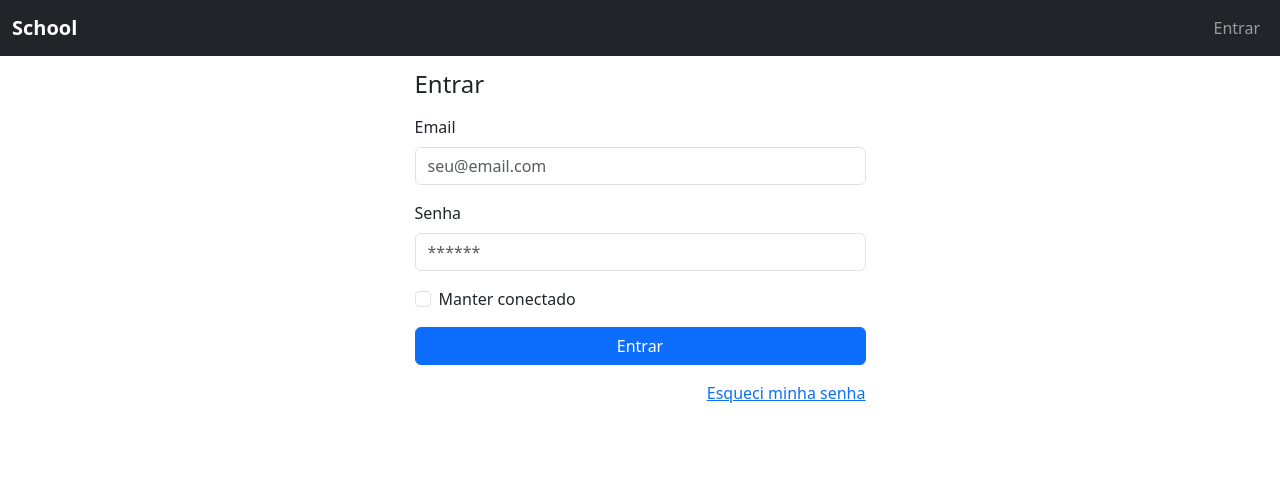
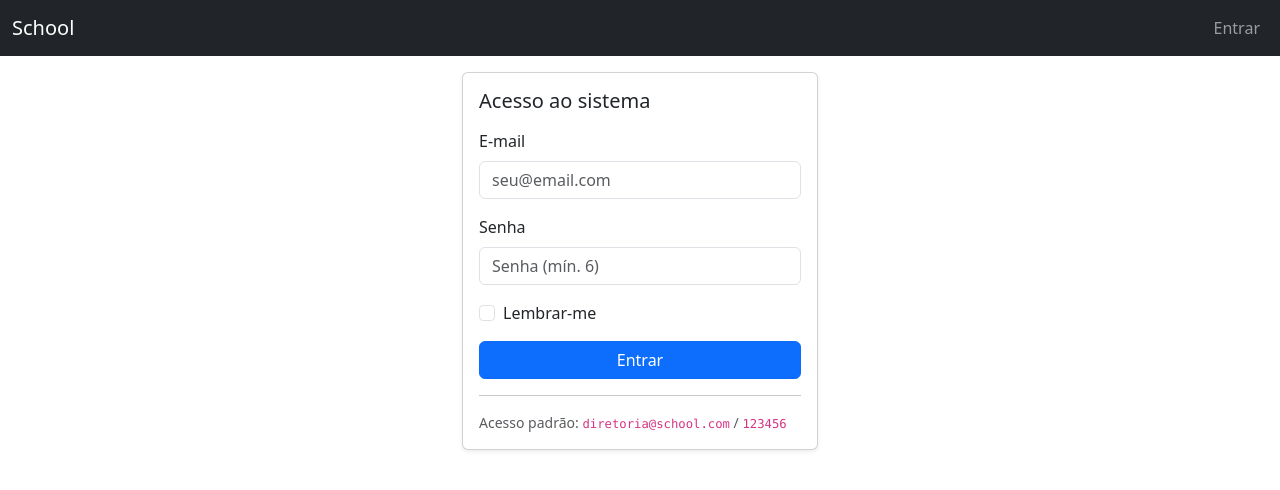
Before and after one commit to odlagro/school, a Flask app: page /login in a window 1280 px wide. Shown: the top 490 px of the page. Run offline with Flask 3, Linux system fonts and the light colour scheme.

Commit message:
Mensagem do que mudou

```diff
--- a/app.py
+++ b/app.py
@@ -1,100 +1,63 @@
-import os
-from datetime import datetime
-
-from flask import Flask, render_template, redirect, url_for
+import logging
+from flask import Flask, render_template, redirect, url_for, request
 from werkzeug.middleware.proxy_fix import ProxyFix
-from sqlalchemy import select
-from sqlalchemy.exc import IntegrityError
 
 from config import Config
-from extensions import db, login_manager, csrf
-from models import User
+from extensions import db, csrf, login_manager
+from models import User, ROLE_DIRETORIA
 
-# Blueprints do projeto
-from auth import auth_bp
-try:
-    # Se existir o módulo de cadastros (horários, mensalidades, etc.)
-    from cadastro import cadastro_bp
-except Exception:
-    cadastro_bp = None
-
-
-def create_app() -> Flask:
-    app = Flask(__name__)
+def create_app():
+    app = Flask(__name__, template_folder="templates", static_folder="static")
     app.config.from_object(Config)
 
-    # Quando roda atrás de proxy (Railway/Render/etc.)
+    # Corrige headers atrás de proxy (Railway/Render/nginx/heroku-ps)
     app.wsgi_app = ProxyFix(app.wsgi_app, x_for=1, x_proto=1, x_host=1, x_prefix=1)
 
     # Inicializa extensões
     db.init_app(app)
+    csrf.init_app(app)
     login_manager.init_app(app)
-    csrf.init_app(app)
 
-    # Registra blueprints
-    app.register_blueprint(auth_bp, url_prefix="")
-    if cadastro_bp is not None:
-        app.register_blueprint(cadastro_bp, url_prefix="/cadastro")
+    # Blueprints
+    from auth import auth_bp
+    app.register_blueprint(auth_bp)
 
-    # Rotas simples
+    # Cria tabelas e semeia usuário padrão
+    with app.app_context():
+        db.create_all()
+        _seed_default_admin()
+
+    # ROTA RAIZ – só redireciona ao login se NÃO autenticado
     @app.route("/")
     def index():
-        return redirect(url_for("auth.login"))
-
-    @app.route("/home")
-    def home():
-        # Renderiza a página inicial pós-login
+        from flask_login import current_user
+        if not current_user.is_authenticated:
+            return redirect(url_for("auth.login"))
         return render_template("home.html")
 
-    # Loader do Flask-Login
-    @login_manager.user_loader
-    def load_user(user_id: str):
-        try:
-            return db.session.get(User, int(user_id))
-        except Exception:
-            return None
-
-    # Cria tabelas e faz seed do usuário padrão
-    with app.app_context():
-        db.create_all()
-        _seed_default_admin(app)
+    # Handler de não autorizado do Flask-Login
+    @login_manager.unauthorized_handler
+    def _unauthorized():
+        return redirect(url_for("auth.login", next=request.path))
 
     return app
 
-
-def _seed_default_admin(app: Flask) -> None:
-    """
-    Cria o usuário padrão (Diretoria) caso não exista.
-    Email: diretoria@school.com
-    Senha: 123456
-    Protegido contra condições de corrida (vários workers).
-    """
-    email = "diretoria@school.com"
+def _seed_default_admin():
+    """Cria usuário padrão uma única vez (ignora se já existir)."""
     try:
-        existing = db.session.execute(
-            select(User).filter_by(email=email)
-        ).scalar_one_or_none()
-
-        if existing is None:
-            user = User(email=email, role="Diretoria", is_active=True)
+        email = "diretoria@school.com"
+        user = User.query.filter_by(email=email).first()
+        if not user:
+            user = User(email=email, role=ROLE_DIRETORIA, active=True)
             user.set_password("123456")
             db.session.add(user)
             db.session.commit()
-            app.logger.info("Usuário padrão criado: %s", email)
-        else:
-            app.logger.info("Usuário padrão já existe: %s", email)
+    except Exception as exc:
+        logging.warning("Seed do usuário padrão falhou: %s", exc)
 
-    except IntegrityError:
-        # Outro worker criou ao mesmo tempo — tudo bem
-        db.session.rollback()
-        app.logger.info("Usuário padrão já existia (integrity).")
-    except Exception:
-        db.session.rollback()
-        app.logger.exception("Seed do usuário padrão falhou")
+app = create_app()
 
-
-# Ponto de entrada para gunicorn:  gunicorn -w 1 "app:create_app()"
 if __name__ == "__main__":
-    app = create_app()
-    # Em produção use gunicorn. Este run é só para dev local.
-    app.run(host="0.0.0.0", port=int(os.environ.get("PORT", 8080)), debug=True)
+    # Para rodar localmente: python app.py
+    # Em produção, o Railway usa gunicorn apontando para "app:app"
+    app.run(debug=True, host="0.0.0.0", port=8080)
--- a/auth/__init__.py
+++ b/auth/__init__.py
@@ -1,5 +1,5 @@
 from flask import Blueprint
 
-auth_bp = Blueprint("auth", __name__, template_folder="../templates/auth")
-
-from . import routes  # mantém essa importação no final
+auth_bp = Blueprint("auth", __name__)
+# As rotas ficam em routes.py
+from . import routes  # noqa: E402,F401
--- a/auth/forms.py
+++ b/auth/forms.py
@@ -1,57 +1,9 @@
-# school/auth/forms.py
 from flask_wtf import FlaskForm
-from wtforms import StringField, PasswordField, BooleanField, SubmitField, SelectField
-from wtforms.validators import DataRequired, Email, EqualTo, Regexp, Length
-
-ROLE_CHOICES = [
-    ("Diretoria", "Diretoria"),
-    ("Professor", "Professor"),
-    ("Aluno", "Aluno"),
-    ("Pai", "Pai"),
-]
-
-DIGITS_6 = Regexp(r"^\d{6}$", message="A senha deve ter exatamente 6 dígitos numéricos.")
+from wtforms import StringField, PasswordField, BooleanField, SubmitField
+from wtforms.validators import DataRequired, Email, Length
 
 class LoginForm(FlaskForm):
-    email = StringField("Email", validators=[DataRequired(), Email()])
-    password = PasswordField("Senha", validators=[DataRequired(), DIGITS_6])
-    remember = BooleanField("Manter conectado")
+    email = StringField("E-mail", validators=[DataRequired(), Email()])
+    password = PasswordField("Senha", validators=[DataRequired(), Length(min=6, max=128)])
+    remember = BooleanField("Lembrar-me")
     submit = SubmitField("Entrar")
-
-class RegisterForm(FlaskForm):
-    name = StringField("Nome completo")
-    email = StringField("Email", validators=[DataRequired(), Email()])
-    password = PasswordField(
-        "Senha (6 dígitos)", validators=[DataRequired(), Length(min=6, max=6), DIGITS_6]
-    )
-    confirm_password = PasswordField(
-        "Confirmar senha",
-        validators=[DataRequired(), EqualTo("password", message="Senhas não conferem")],
-    )
-    role = SelectField("Tipo de usuário", choices=ROLE_CHOICES, validators=[DataRequired()])
-    submit = SubmitField("Criar conta")
-
-class ForgotPasswordForm(FlaskForm):
-    email = StringField("Email", validators=[DataRequired(), Email()])
-    submit = SubmitField("Enviar link de redefinição")
-
-class ResetPasswordForm(FlaskForm):
-    password = PasswordField(
-        "Nova senha (6 dígitos)", validators=[DataRequired(), Length(min=6, max=6), DIGITS_6]
-    )
-    confirm_password = PasswordField(
-        "Confirmar nova senha",
-        validators=[DataRequired(), EqualTo("password", message="Senhas não conferem")],
-    )
-    submit = SubmitField("Redefinir senha")
-
-class ChangePasswordForm(FlaskForm):
-    current_password = PasswordField("Senha atual", validators=[DataRequired(), DIGITS_6])
-    new_password = PasswordField(
-        "Nova senha (6 dígitos)", validators=[DataRequired(), Length(min=6, max=6), DIGITS_6]
-    )
-    confirm_new_password = PasswordField(
-        "Confirmar nova senha",
-        validators=[DataRequired(), EqualTo("new_password", message="Senhas não conferem")],
-    )
-    submit = SubmitField("Alterar senha")
--- a/auth/routes.py
+++ b/auth/routes.py
@@ -1,22 +1,21 @@
-# school/auth/routes.py
-from flask import render_template, redirect, url_for, flash, request
-from flask_login import login_user, logout_user, login_required, current_user
-
+from urllib.parse import urlparse, urljoin
+from flask import render_template, redirect, url_for, request, flash
+from flask_login import current_user, login_user, logout_user
+from extensions import db
 from . import auth_bp
-from .forms import (
-    LoginForm,
-    RegisterForm,
-    ForgotPasswordForm,
-    ResetPasswordForm,
-    ChangePasswordForm,
-)
-from .utils import generate_reset_token, verify_reset_token, roles_required
-from extensions import db
+from .forms import LoginForm
 from models import User
 
+def _is_safe_url(target: str) -> bool:
+    if not target:
+        return False
+    ref_url = urlparse(request.host_url)
+    test_url = urlparse(urljoin(request.host_url, target))
+    return (test_url.scheme in ("http", "https")) and (ref_url.netloc == test_url.netloc)
 
 @auth_bp.route("/login", methods=["GET", "POST"])
 def login():
+    # NÃO proteger essa rota com @login_required
     if current_user.is_authenticated:
         return redirect(url_for("index"))
 
@@ -24,112 +23,24 @@ def login():
     if form.validate_on_submit():
         email = form.email.data.strip().lower()
         user = User.query.filter_by(email=email).first()
-        if user and user.check_password(form.password.data):
-            login_user(user, remember=form.remember.data)
-            flash("Login realizado com sucesso!", "success")
-            next_url = request.args.get("next")
-            return redirect(next_url or url_for("index"))
-        flash("Email ou senha inválidos.", "danger")
+        if not user or not user.check_password(form.password.data):
+            flash("Credenciais inválidas.", "danger")
+            return render_template("login.html", form=form), 401
+
+        if not user.active:
+            flash("Usuário inativo. Procure a Diretoria.", "warning")
+            return render_template("login.html", form=form), 403
+
+        login_user(user, remember=form.remember.data)
+        next_url = request.args.get("next")
+        if _is_safe_url(next_url):
+            return redirect(next_url)
+        return redirect(url_for("index"))
+
     return render_template("login.html", form=form)
 
-
-# Cadastro de usuário: APENAS Diretoria e APÓS login
-@auth_bp.route("/users/new", methods=["GET", "POST"])
-@login_required
-@roles_required("Diretoria")
-def create_user():
-    form = RegisterForm()
-    if form.validate_on_submit():
-        email = form.email.data.strip().lower()
-        if User.query.filter_by(email=email).first():
-            flash("Já existe um usuário com este email.", "warning")
-            return render_template("register.html", form=form)
-
-        user = User(
-            email=email,
-            name=form.name.data.strip() if form.name.data else None,
-            role=form.role.data,
-        )
-        user.set_password(form.password.data)
-        db.session.add(user)
-        db.session.commit()
-        flash("Usuário criado com sucesso!", "success")
-        return redirect(url_for("index"))
-    return render_template("register.html", form=form)
-
-
-# Rota antiga pública -> redireciona para login
-@auth_bp.route("/register")
-def legacy_register_redirect():
-    flash("Criação de conta disponível apenas para Diretoria, após login.", "warning")
+@auth_bp.route("/logout", methods=["GET"])
+def logout():
+    if current_user.is_authenticated:
+        logout_user()
     return redirect(url_for("auth.login"))
-
-
-@auth_bp.route("/logout", methods=["GET", "POST"])
-@login_required
-def logout():
-    logout_user()
-    flash("Você saiu da sua conta.", "info")
-    return redirect(url_for("auth.login"))
-
-
-@auth_bp.route("/forgot-password", methods=["GET", "POST"])
-def forgot_password():
-    if current_user.is_authenticated:
-        return redirect(url_for("index"))
-
-    form = ForgotPasswordForm()
-    if form.validate_on_submit():
-        email = form.email.data.strip().lower()
-        user = User.query.filter_by(email=email).first()
-        if not user:
-            flash("Se o email existir, enviaremos instruções de redefinição.", "info")
-            return redirect(url_for("auth.login"))
-
-        token = generate_reset_token(email)
-        reset_link = url_for("auth.reset_password", token=token, _external=True)
-        print(f"[School] Link de redefinição para {email}: {reset_link}")
-        flash("Enviamos o link de redefinição (simulado).", "success")
-        flash(f"Link: {reset_link}", "secondary")
-        return redirect(url_for("auth.login"))
-    return render_template("forgot_password.html", form=form)
-
-
-@auth_bp.route("/reset-password/<token>", methods=["GET", "POST"])
-def reset_password(token):
-    if current_user.is_authenticated:
-        return redirect(url_for("index"))
-
-    email = verify_reset_token(token)
-    if not email:
-        flash("Token inválido ou expirado.", "danger")
-        return redirect(url_for("auth.forgot_password"))
-
-    form = ResetPasswordForm()
-    if form.validate_on_submit():
-        user = User.query.filter_by(email=email).first()
-        if not user:
-            flash("Usuário não encontrado.", "danger")
-            return redirect(url_for("auth.forgot_password"))
-
-        user.set_password(form.password.data)
-        db.session.commit()
-        flash("Senha redefinida com sucesso. Faça login.", "success")
-        return redirect(url_for("auth.login"))
-    return render_template("reset_password.html", form=form)
-
-
-@auth_bp.route("/change-password", methods=["GET", "POST"])
-@login_required
-def change_password():
-    form = ChangePasswordForm()
-    if form.validate_on_submit():
-        if not current_user.check_password(form.current_password.data):
-            flash("Senha atual incorreta.", "danger")
-            return render_template("change_password.html", form=form)
-
-        current_user.set_password(form.new_password.data)
-        db.session.commit()
-        flash("Senha alterada com sucesso!", "success")
-        return redirect(url_for("index"))
-    return render_template("change_password.html", form=form)
--- a/templates/base.html
+++ b/templates/base.html
@@ -1,99 +1,39 @@
 <!doctype html>
-<html lang="pt-br">
+<html lang="pt-BR">
 <head>
   <meta charset="utf-8" />
+  <meta name="viewport" content="width=device-width,initial-scale=1" />
   <title>{% block title %}School{% endblock %}</title>
-  <meta name="viewport" content="width=device-width, initial-scale=1" />
-  <!-- Bootstrap 5 (CDN) -->
-  <link
-    href="https://cdn.jsdelivr.net/npm/bootstrap@5.3.3/dist/css/bootstrap.min.css"
-    rel="stylesheet"
-    integrity="sha384-QWTKZyjpPEjISv5WaRU9OFeRpok6YctnYmDr5pNlyT2bRjXh0JMhjY6hW+ALEwIH"
-    crossorigin="anonymous"
-  />
-  {% block head %}{% endblock %}
+  <link rel="stylesheet" href="https://cdn.jsdelivr.net/npm/bootstrap@5.3.3/dist/css/bootstrap.min.css">
   <style>
-    body { padding-top: 70px; }
-    .navbar-brand { font-weight: 600; }
+    body { padding-top: 4.5rem; }
   </style>
 </head>
 <body>
 <nav class="navbar navbar-expand-lg navbar-dark bg-dark fixed-top">
   <div class="container-fluid">
-      <a class="navbar-brand" href="{{ url_for('home') }}">School</a>
-
-      <button class="navbar-toggler" type="button" data-bs-toggle="collapse" data-bs-target="#mainNav"
-              aria-controls="mainNav" aria-expanded="false" aria-label="Alternar navegação">
+    <a class="navbar-brand" href="{{ url_for('index') }}">School</a>
+    <button class="navbar-toggler" type="button" data-bs-toggle="collapse" data-bs-target="#topnav">
       <span class="navbar-toggler-icon"></span>
     </button>
-
-      <div class="collapse navbar-collapse" id="mainNav">
+    <div id="topnav" class="collapse navbar-collapse">
       <ul class="navbar-nav me-auto mb-2 mb-lg-0">
         {% if current_user.is_authenticated %}
-          <li class="nav-item">
-            <a class="nav-link" href="{{ url_for('home') }}">Início</a>
-          </li>
-
-          <!-- Menu Cadastro -->
-          <li class="nav-item dropdown">
-            <a class="nav-link dropdown-toggle" href="#" id="cadastroDropdown" role="button" data-bs-toggle="dropdown" aria-expanded="false">
-              Cadastro
-            </a>
-            <ul class="dropdown-menu" aria-labelledby="cadastroDropdown">
-              <!-- Usuário -->
-              <li><h6 class="dropdown-header">Usuário</h6></li>
-
-              <li>
-                <a class="dropdown-item" href="{{ url_for('auth.list_users') }}">Listar usuários</a>
-              </li>
-
-              {% if current_user.role == 'Diretoria' %}
-              <li>
-                <a class="dropdown-item" href="{{ url_for('auth.create_user') }}">Criar novo usuário</a>
-              </li>
-              {% endif %}
-
-              <li>
-                <a class="dropdown-item" href="{{ url_for('auth.change_password') }}">Trocar senha</a>
-              </li>
-
-              <li><hr class="dropdown-divider"></li>
-
-              <!-- Horários -->
-              <li><h6 class="dropdown-header">Horários</h6></li>
-              <li><a class="dropdown-item" href="{{ url_for('cadastro.list_horarios') if 'cadastro.list_horarios' in current_app.view_functions else '#' }}">Listar</a></li>
-              {% if current_user.role == 'Diretoria' %}
-              <li><a class="dropdown-item" href="{{ url_for('cadastro.create_horario') if 'cadastro.create_horario' in current_app.view_functions else '#' }}">Novo</a></li>
-              {% endif %}
-
-              <li><hr class="dropdown-divider"></li>
-
-              <!-- Mensalidade -->
-              <li><h6 class="dropdown-header">Mensalidade</h6></li>
-              <li><a class="dropdown-item" href="{{ url_for('cadastro.list_mensalidades') if 'cadastro.list_mensalidades' in current_app.view_functions else '#' }}">Listar</a></li>
-              {% if current_user.role == 'Diretoria' %}
-              <li><a class="dropdown-item" href="{{ url_for('cadastro.create_mensalidade') if 'cadastro.create_mensalidade' in current_app.view_functions else '#' }}">Novo</a></li>
+          <!-- Coloque aqui outros menus do sistema -->
         {% endif %}
       </ul>
-          </li>
-          {% endif %}
-        </ul>
-
-        <!-- Lado direito: usuário logado -->
-        <ul class="navbar-nav ms-auto mb-2 mb-lg-0">
+      <ul class="navbar-nav ms-auto">
         {% if current_user.is_authenticated %}
           <li class="nav-item">
-            <span class="navbar-text text-light me-3">
-              {{ current_user.email }} — <strong>{{ current_user.role }}</strong>
+            <span class="navbar-text me-3">
+              {{ current_user.email }} · {{ current_user.role }}
             </span>
           </li>
           <li class="nav-item">
             <a class="nav-link" href="{{ url_for('auth.logout') }}">Sair</a>
           </li>
         {% else %}
-          <li class="nav-item">
-            <a class="nav-link" href="{{ url_for('auth.login') }}">Entrar</a>
-          </li>
+          <li class="nav-item"><a class="nav-link" href="{{ url_for('auth.login') }}">Entrar</a></li>
         {% endif %}
       </ul>
     </div>
@@ -101,13 +41,13 @@
 </nav>
 
 <main class="container">
-    {% with messages = get_flashed_messages(with_categories=true) %}
-      {% if messages %}
+  {% with msgs = get_flashed_messages(with_categories=true) %}
+    {% if msgs %}
       <div class="mt-2">
-          {% for category, message in messages %}
-            <div class="alert alert-{{ category }} alert-dismissible fade show" role="alert">
-              {{ message }}
-              <button type="button" class="btn-close" data-bs-dismiss="alert" aria-label="Fechar"></button>
+        {% for cat, msg in msgs %}
+          <div class="alert alert-{{ cat }} alert-dismissible fade show" role="alert">
+            {{ msg }}
+            <button type="button" class="btn-close" data-bs-dismiss="alert" aria-label="Close"></button>
           </div>
         {% endfor %}
       </div>
@@ -117,11 +57,6 @@
   {% block content %}{% endblock %}
 </main>
 
-  <script
-    src="https://cdn.jsdelivr.net/npm/bootstrap@5.3.3/dist/js/bootstrap.bundle.min.js"
-    integrity="sha384-YvpcrYf0tY3lHB60NNkmXc5s9fDVZLESaAA55NDzOxhy9GkcIdslK1eN7N6jIeHz"
-    crossorigin="anonymous"
-  ></script>
-  {% block scripts %}{% endblock %}
+<script src="https://cdn.jsdelivr.net/npm/bootstrap@5.3.3/dist/js/bootstrap.bundle.min.js"></script>
 </body>
 </html>
--- /dev/null
+++ b/templates/login.html
@@ -0,0 +1,39 @@
+{% extends "base.html" %}
+{% block title %}Login · School{% endblock %}
+{% block content %}
+<div class="row justify-content-center">
+  <div class="col-12 col-md-6 col-lg-4">
+    <div class="card shadow-sm">
+      <div class="card-body">
+        <h5 class="card-title mb-3">Acesso ao sistema</h5>
+        <form method="post" novalidate>
+          {{ form.hidden_tag() }}
+          <div class="mb-3">
+            {{ form.email.label(class="form-label") }}
+            {{ form.email(class="form-control", placeholder="seu@email.com") }}
+            {% for e in form.email.errors %}
+              <div class="text-danger small">{{ e }}</div>
+            {% endfor %}
+          </div>
+          <div class="mb-3">
+            {{ form.password.label(class="form-label") }}
+            {{ form.password(class="form-control", placeholder="Senha (mín. 6)") }}
+            {% for e in form.password.errors %}
+              <div class="text-danger small">{{ e }}</div>
+            {% endfor %}
+          </div>
+          <div class="form-check mb-3">
+            {{ form.remember(class="form-check-input", id="remember") }}
+            <label class="form-check-label" for="remember">Lembrar-me</label>
+          </div>
+          {{ form.submit(class="btn btn-primary w-100") }}
+        </form>
+        <hr>
+        <div class="small text-muted">
+          Acesso padrão: <code>diretoria@school.com</code> / <code>123456</code>
+        </div>
+      </div>
+    </div>
+  </div>
+</div>
+{% endblock %}
```
Also changed, not shown: config.py (+23 -32 lines), extensions.py (+10 -6 lines), models.py (+14 -42 lines), templates/home.html (added, +8 -0 lines). Lines whose indentation alone changed are shown as unchanged.
